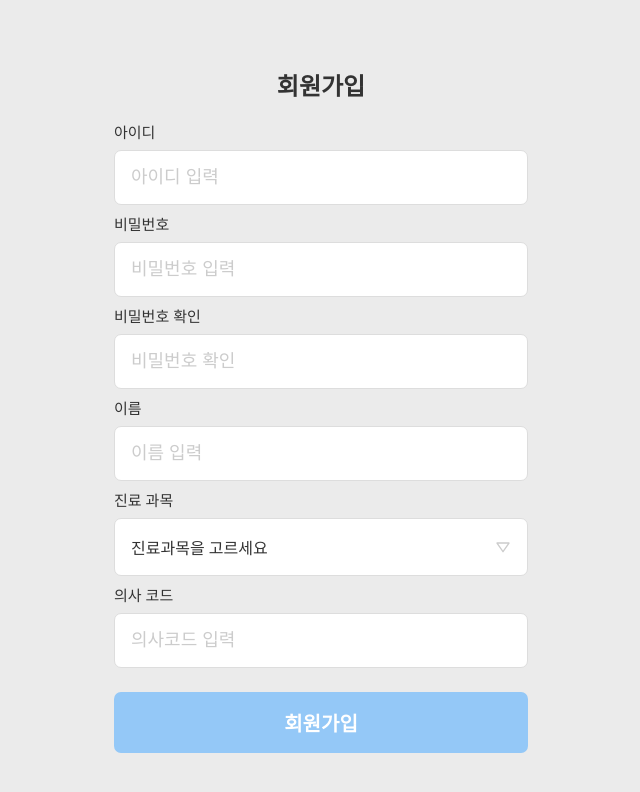
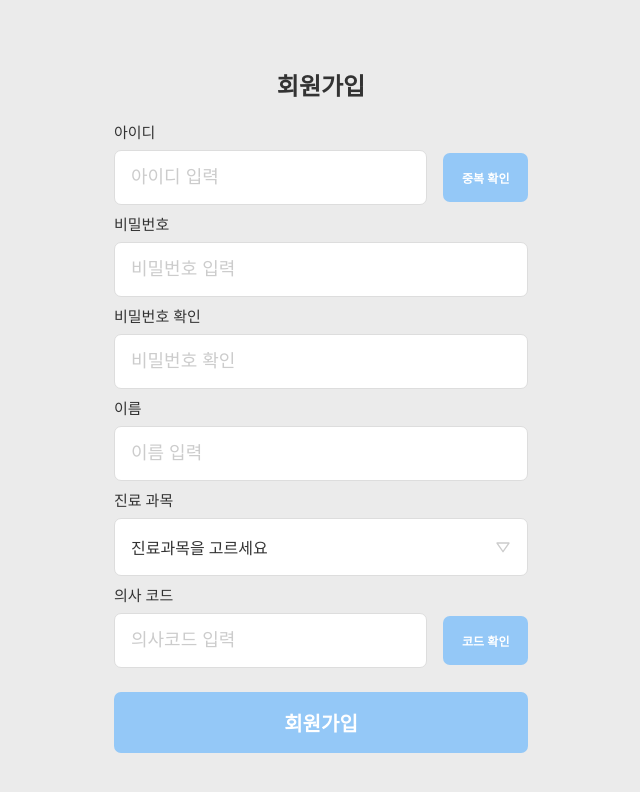
Before and after one commit to docswant/docswant-frontend, a React (Create React App) app: page /register in a window 1280 px wide. Shown: the top 792 px of the page, without its empty margins (319-959 px from the left). Built offline with nearby package versions, Linux system fonts and the light colour scheme.

Commit message:
Fix : 중복확인 버튼

```diff
--- a/src/components/auth/RegisterForm.js
+++ b/src/components/auth/RegisterForm.js
@@ -33,6 +33,20 @@ const RegisterFormBlock = styled.div`
         font-weight: bold;
         margin-top: 1rem;
         color: white;
+      }
+
+      .duplicateBlock {
+        display: flex;
+        align-items: center;
+
+        #duplicate {
+          width: 25%;
+          margin: 0;
+          margin-left: 1rem;
+          font-size: 12px;
+          padding: 1rem;
+          cursor: pointer;
+        }
       }
     }
   }
@@ -139,7 +153,10 @@ const RegisterForm = () => {
       <div className="formBlock">
         <form>
           <span>아이디</span>
-          <StyledInput type="text" placeholder="아이디 입력" />
+          <div className="duplicateBlock">
+            <StyledInput type="text" placeholder="아이디 입력" />
+            <button id="duplicate">중복 확인</button>
+          </div>
           <span>비밀번호</span>
           <StyledInput type="password" placeholder="비밀번호 입력" />
           <span>비밀번호 확인</span>
@@ -172,7 +189,10 @@ const RegisterForm = () => {
             )}
           </MedicalSubjectBlock>
           <span>의사 코드</span>
-          <StyledInput type="text" placeholder="의사코드 입력" />
+          <div className="duplicateBlock">
+            <StyledInput type="text" placeholder="의사코드 입력" />
+            <button id="duplicate">코드 확인</button>
+          </div>
           <button>회원가입</button>
         </form>
       </div>
```
